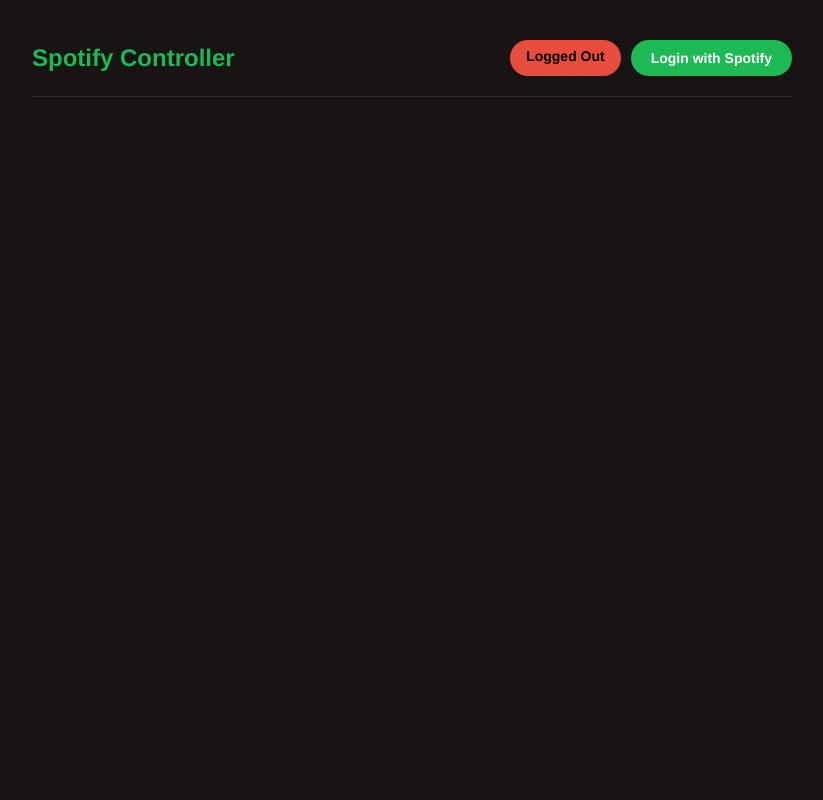
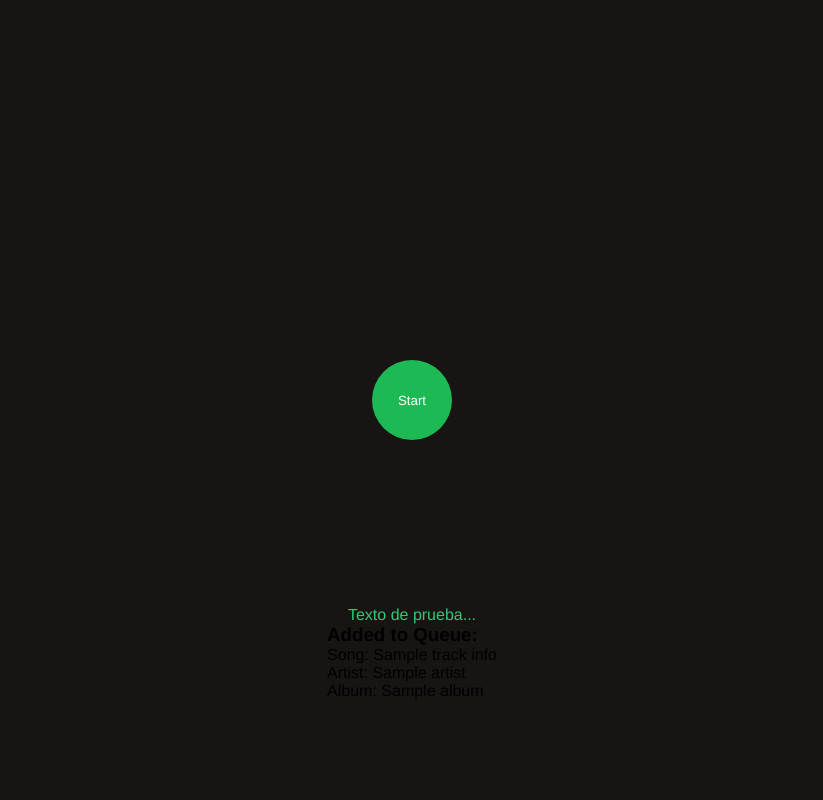
Before and after one commit to JeronimoAR/SpotifyVoiceController, a Flask app: template templates/index.html in a window 1280 px wide. Shown: the whole page, without its empty margins (228-1051 px from the left). Run offline with Flask 3, Linux system fonts and the light colour scheme; the template is opened without the code that fills it: most values are stand-ins (such as "Sample title", 1, 10 or a date in 2020).

Commit message:
Better design (No intuitivity yet)

```diff
--- a/app.py
+++ b/app.py
@@ -250,4 +250,4 @@
 
 
 if __name__ == '__main__':
-    app.run(debug=True)
+    app.run(host='192.168.5.106', port=5000, debug=True)
--- a/static/css/main.css
+++ b/static/css/main.css
@@ -12,180 +12,59 @@
     font-family: 'Helvetica Neue', Arial, sans-serif;
 }
 
-body {
+body{
     background-color: var(--spotify-black);
-    min-height: 100vh;
-    padding: 20px;
-    list-style: none;
+    height: 100vh;
 }
 
-.container {
-    max-width: 800px;
-    margin: 0 auto;
-    padding: 20px;
+.container{
+    width: 100%;
+    height: 100%;
+    display: flex;
+    justify-content: center;
+    align-items: center;
+    flex-direction: column;
 }
 
-.header {
-    display: flex;
-    justify-content: space-between;
-    align-items: center;
-    margin-bottom: 40px;
-    padding-bottom: 20px;
-    border-bottom: 1px solid rgba(255, 255, 255, 0.1);
+.visualizer-container {
+    position: relative;
+    width: 70%;
+    max-width: 500px;
+    margin: 0 auto;
+    margin-top: 20px;
+    aspect-ratio: 1;
 }
 
-.logo {
-    font-size: 24px;
-    font-weight: bold;
-    color: var(--spotify-green);
+#visualization-canvas {
+    position: absolute;
+    top: 0;
+    left: 0;
+    width: 100%;
+    height: 100%;
 }
 
-.auth-status {
-    padding: 8px 16px;
-    border-radius: 20px;
-    font-size: 14px;
-    font-weight: bold;
+.controls {
+    top: 45%;
+    text-align: center;
+    position: absolute;
+    z-index: 100;
 }
 
-.logged-in {
-    background-color: var(--success-green);
+.message{
+    color: var(--success-green);
+    margin-top: -15px;
 }
 
-.logged-out {
-    background-color: var(--error-red);
+button {
+    height: 80px;
+    width: 80px;
+    border: none;
+    border-radius: 50%;
+    background: #1DB954;
+    color: white;
+    cursor: pointer;
 }
 
-.nav-buttons {
-    display: flex;
-    gap: 10px;
+button:hover {
+    background: #1ed760;
 }
-
-.btn {
-    padding: 10px 20px;
-    border: none;
-    border-radius: 20px;
-    font-size: 14px;
-    font-weight: bold;
-    cursor: pointer;
-    transition: opacity 0.2s;
-    text-decoration: none;
-    color: white;
-}
-
-.btn:hover {
-    opacity: 0.8;
-}
-
-.btn-primary {
-    background-color: var(--spotify-green);
-}
-
-.btn-secondary {
-    background-color: transparent;
-    border: 1px solid white;
-}
-
-.search-form {
-    margin: 40px 0;
-}
-
-.search-container {
-    display: flex;
-    gap: 10px;
-    margin-bottom: 20px;
-}
-
-.search-input {
-    flex: 1;
-    padding: 12px 20px;
-    border: none;
-    border-radius: 20px;
-    background-color: rgba(255, 255, 255, 0.1);
-    color: white;
-    font-size: 16px;
-}
-
-.search-input:focus {
-    outline: none;
-    background-color: rgba(255, 255, 255, 0.15);
-}
-
-.search-input::placeholder {
-    color: rgba(255, 255, 255, 0.5);
-}
-
-.track-info {
-    background-color: rgba(255, 255, 255, 0.05);
-    border-radius: 10px;
-    padding: 20px;
-    margin-top: 20px;
-}
-
-.track-info h3 {
-    color: var(--spotify-green);
-    margin-bottom: 10px;
-}
-
-.track-details {
-    display: grid;
-    gap: 10px;
-    color: rgba(255, 255, 255, 0.8);
-}
-
-.control-section {
-    display: flex;
-    flex-direction: column;
-    align-items: center;
-    gap: 20px;
-    margin-top: 20px;
-}
-
-#voice-control-toggle{
-    color: #191414;
-}
-
-.voice-control-section {
-    background-color: #f4f4f4;
-    padding: 15px;
-    border-radius: 8px;
-    text-align: center;
-}
-
-.voice-control-form {
-    display: flex;
-    justify-content: center;
-}
-
-.voice-active-message {
-    color: #28a745;
-    font-weight: bold;
-}
-
-.voice-instructions {
-    color: black;
-    text-align: left;
-    max-width: 300px;
-    margin: 0 auto;
-}
-
-.voice-instructions ul {
-    padding-left: 20px;
-    list-style-type: none;
-}
-
-.voice-instructions ul li{
-    color: black;
-}
-
-.message {
-    background-color: rgba(255, 255, 255, 0.05);
-    padding: 15px;
-    border-radius: 10px;
-    margin: 20px 0;
-    color: rgba(255, 255, 255, 0.8);
-}
-
-.error {
-    background-color: rgba(231, 76, 60, 0.1);
-    color: var(--error-red);
-}
--- /dev/null
+++ b/static/js/DjVisualizer.js
@@ -0,0 +1,225 @@
+class DJVisualizer {
+    constructor() {
+        this.canvas = document.getElementById('visualization-canvas');
+        this.ctx = this.canvas.getContext('2d');
+        this.isPlaying = false;
+        this.rotation = 0;
+        this.audioData = new Uint8Array(128);
+        this.micData = new Uint8Array(128);
+        this.isRecognitionActive = false;
+        this.recognition;
+        this.message = document.getElementById('message');
+        this.setupCanvas();
+        this.setupAudioContext();
+        this.bindEvents();
+        this.animate();
+    }
+
+    setupCanvas() {
+        const resize = () => {
+            const container = this.canvas.parentElement;
+            const size = container.offsetWidth;
+            this.canvas.width = size;
+            this.canvas.height = size;
+            this.center = size / 2;
+            this.radius = (size / 2) * 0.8;
+        };
+
+        resize();
+        window.addEventListener('resize', resize);
+    }
+
+    setupAudioContext() {
+        this.audioContext = new (window.AudioContext || window.webkitAudioContext)();
+        this.analyzer = this.audioContext.createAnalyser();
+        this.analyzer.fftSize = 256;
+        this.micAnalyzer = this.audioContext.createAnalyser();
+        this.micAnalyzer.fftSize = 256;
+    }
+
+    async setupMicrophone() {
+        try {
+            const stream = await navigator.mediaDevices.getUserMedia({ audio: true });
+            const micSource = this.audioContext.createMediaStreamSource(stream);
+            micSource.connect(this.micAnalyzer);
+            return true;
+        } catch (error) {
+            console.error('Error accessing microphone:', error);
+            return false;
+        }
+    }
+
+    bindEvents() {
+        document.getElementById('start').addEventListener('click', () => {
+            this.isPlaying = !this.isPlaying;
+            if (this.isPlaying) {
+                this.audioContext.resume();
+            }
+        });
+
+        document.getElementById('start').addEventListener('click', async () => {
+            const success = await this.setupMicrophone();
+        });
+
+    }
+
+    drawVinylDetails() {
+        // Draw vinyl grooves
+        for (let i = 0; i < 20; i++) {
+            const radius = this.radius * (0.3 + i * 0.03);
+            this.ctx.beginPath();
+            this.ctx.arc(this.center, this.center, radius, 0, Math.PI * 2);
+            this.ctx.strokeStyle = `rgba(40, 40, 40, ${0.5 - i * 0.02})`;
+            this.ctx.lineWidth = 1;
+            this.ctx.stroke();
+        }
+
+        // Draw label
+        this.ctx.beginPath();
+        this.ctx.arc(this.center, this.center, this.radius * 0.25, 0, Math.PI * 2);
+        this.ctx.fillStyle = '#1DB954';
+        this.ctx.fill();
+    }
+
+    drawWaveform() {
+        this.analyzer.getByteFrequencyData(this.audioData);
+        this.micAnalyzer.getByteFrequencyData(this.micData);
+
+        const segments = 128;
+        const angleStep = (Math.PI * 2) / segments;
+
+        this.ctx.beginPath();
+        for (let i = 0; i < segments; i++) {
+            const angle = i * angleStep - Math.PI / 2;
+            const value = (this.audioData[i] + this.micData[i]) / 2;
+            const radius = this.radius + (value / 360) * 100;
+
+            const x = this.center + Math.cos(angle) * radius;
+            const y = this.center + Math.sin(angle) * radius;
+
+            if (i === 0) {
+                this.ctx.moveTo(x, y);
+            } else {
+                this.ctx.lineTo(x, y);
+            }
+        }
+        this.ctx.closePath();
+        this.ctx.strokeStyle = '#1DB954';
+        this.ctx.lineWidth = 2;
+        this.ctx.stroke();
+    }
+
+
+    startSpeechRecognition() {
+        if ('webkitSpeechRecognition' in window || 'SpeechRecognition' in window) {
+            this.recognition = new (window.SpeechRecognition || window.webkitSpeechRecognition)();
+            this.recognition.continuous = true;  // Change to continuous
+            this.recognition.interimResults = false;
+            this.recognition.lang = 'es-ES';
+
+            this.recognition.onstart = function () {
+                this.isRecognitionActive = true;
+            };
+
+            this.recognition.onend = function () {
+                this.isRecognitionActive = false;
+            };
+
+            this.recognition.onresult = function (event) {
+                const command = event.results[event.results.length - 1][0].transcript;
+
+                fetch('/process_voice_command', {
+                    method: 'POST',
+                    headers: {
+                        'Content-Type': 'application/json',
+                    },
+                    body: JSON.stringify({ command: command })
+                })
+                    .then(response => response.json())
+                    .then(data => {
+                        if (data != null) {
+                            if (data.message != null) {
+                                message.textContent = data.message;
+                            } else if (data.action != null) {
+                                console.log(data);
+                                message.textContent = data.action;
+                            }
+                        }
+                    })
+                    .catch(error => {
+                        console.error('Error:', error);
+                        alert('There was a problem processing the voice command');
+                    });
+            };
+
+            this.recognition.onerror = function (event) {
+
+                switch (event.error) {
+                    case 'not-allowed':
+                        alert('Speech recognition blocked. Please allow microphone access in your browser settings.');
+                        this.isRecognitionActive = false;
+                        break;
+                    case 'no-speech':
+                        // Ignore no-speech errors, continue listening
+                        console.log('No speech detected, continuing...');
+                        break;
+                    case 'network':
+                        alert('Network error occurred during speech recognition.');
+                        this.isRecognitionActive = false;
+                        break;
+                    default:
+                        alert('Speech recognition error: ' + event.error);
+                        this.isRecognitionActive = false;
+                }
+            };
+        } else {
+            alert('Speech recognition not supported in this browser');
+            voiceControlToggle.style.display = 'none';
+        }
+    }
+
+    animate() {
+        this.ctx.clearRect(0, 0, this.canvas.width, this.canvas.height);
+
+        if (this.isPlaying) {
+            this.ctx.save();
+            this.ctx.translate(this.center, this.center);
+            this.ctx.rotate(this.rotation);
+            this.ctx.translate(-this.center, -this.center);
+
+            this.drawVinylDetails();
+
+            this.ctx.restore();
+
+            this.drawWaveform();
+
+            this.rotation += 0.005;
+        }
+
+        requestAnimationFrame(() => this.animate());
+    }
+}
+
+// Initialize visualizer when the page loads
+window.addEventListener('load', () => {
+    const visualizer = new DJVisualizer();
+    const voiceControlToggle = document.getElementById('start');
+
+    voiceControlToggle.addEventListener('click', function () {
+        // Toggle recognition
+        if (!visualizer.isRecognitionActive) {
+            // Start recognition
+            if (!visualizer.recognition) {
+                visualizer.startSpeechRecognition();
+            }
+            visualizer.recognition.start();
+            visualizer.isRecognitionActive = true;
+            voiceControlToggle.textContent = 'Stop';
+        } else {
+            // Stop recognition
+            visualizer.isRecognitionActive = false;
+            visualizer .recognition.stop();
+            voiceControlToggle.textContent = 'Start';
+        }
+    });
+});
--- a/templates/base.html
+++ b/templates/base.html
@@ -5,7 +5,7 @@
     <meta name="viewport" content="width=device-width, initial-scale=1.0">
     <title>VoiceRecogniser</title>
     <link rel="stylesheet" href="{{ url_for('static', filename='css/main.css') }}">
-    <script src="{{ url_for('static', filename='js/voice_control.js') }}"></script>
+    <script src="{{ url_for('static', filename='js/DjVisualizer.js') }}"></script>
     {% block head %}{% endblock %}
 </head>
 <body>
--- a/templates/index.html
+++ b/templates/index.html
@@ -6,48 +6,11 @@
 
 {% block body %}
 <div class="container">
-    <header class="header">
-        <div class="logo">Spotify Controller</div>
-        <div class="nav-buttons">
-            {% if logged_in %}
-                <span class="auth-status logged-in">Logged In</span>
-                <a href="{{ url_for('logout') }}" class="btn btn-secondary">Logout</a>
-            {% else %}
-                <span class="auth-status logged-out">Logged Out</span>
-                <a href="{{ url_for('login') }}" class="btn btn-primary">Login with Spotify</a>
-            {% endif %}
+    <div class="visualizer-container">
+        <canvas id="visualization-canvas"></canvas>
     </div>
-    </header>
-
-    {% if logged_in %}
-        <div class="control-section">
-            <form method="POST" class="search-form">
-                <div class="search-container">
-                    <input type="text"
-                           name="song_name"
-                           class="search-input"
-                           placeholder="Busca una cancion..."
-                           required>
-                    <button type="submit" class="btn btn-primary">Reproduce la cancion</button>
-                </div>
-            </form>
-
-            <div class="voice-control-section">
-                <button id="voice-control-toggle" class="btn btn-success">
-                    🎙️ Activa el control de voz
-                </button>
-                <div id="voice-instructions" class="voice-instructions" style="display: none;">
-                    <p>Control de voz activo, prueba estos comandos:</p>
-                    <ul>
-                        <li>"Pausa" o "Detener" (Pause)</li>
-                        <li>"Reproducir" o "Continuar" (Play)</li>
-                        <li>"Siguiente" o "Saltar" (Next Track)</li>
-                        <li>"Anterior" o "Atrás" (Previous Track)</li>
-                        <li>"Subir Volumen" (Volume Up)</li>
-                        <li>"Bajar Volumen" (Volume Down)</li>
-                    </ul>
-                </div>
-            </div>
+    <div class="controls">
+        <button id="start">Start</button>
     </div>
 
     {% if message %}
@@ -56,7 +19,7 @@
     </div>
     {% endif %}
 
-        <div id="message" class="message" style="display: none;"></div>
+    <div id="message" class="message">Texto de prueba...</div>
 
     {% if track_info %}
     <div class="track-info">
@@ -72,6 +35,6 @@
         {% endif %}
     </div>
     {% endif %}
-    {% endif %}
 </div>
+
 {% endblock %}
```
Also changed, not shown: static/js/voice_control.js (deleted, +0 -134 lines). Lines whose indentation alone changed are shown as unchanged.
